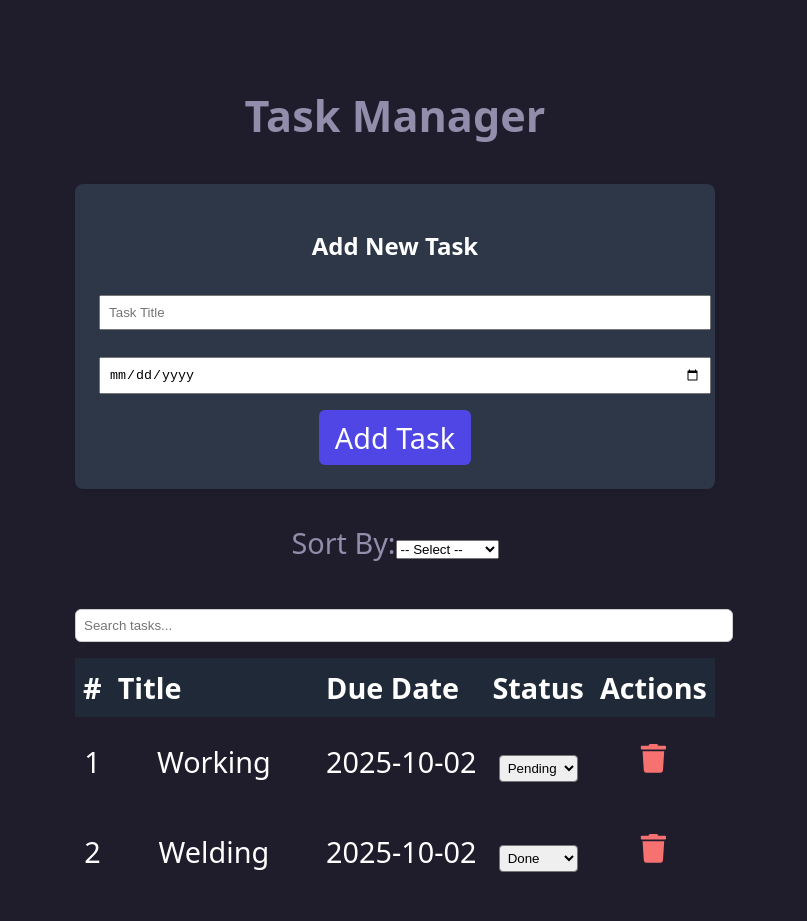
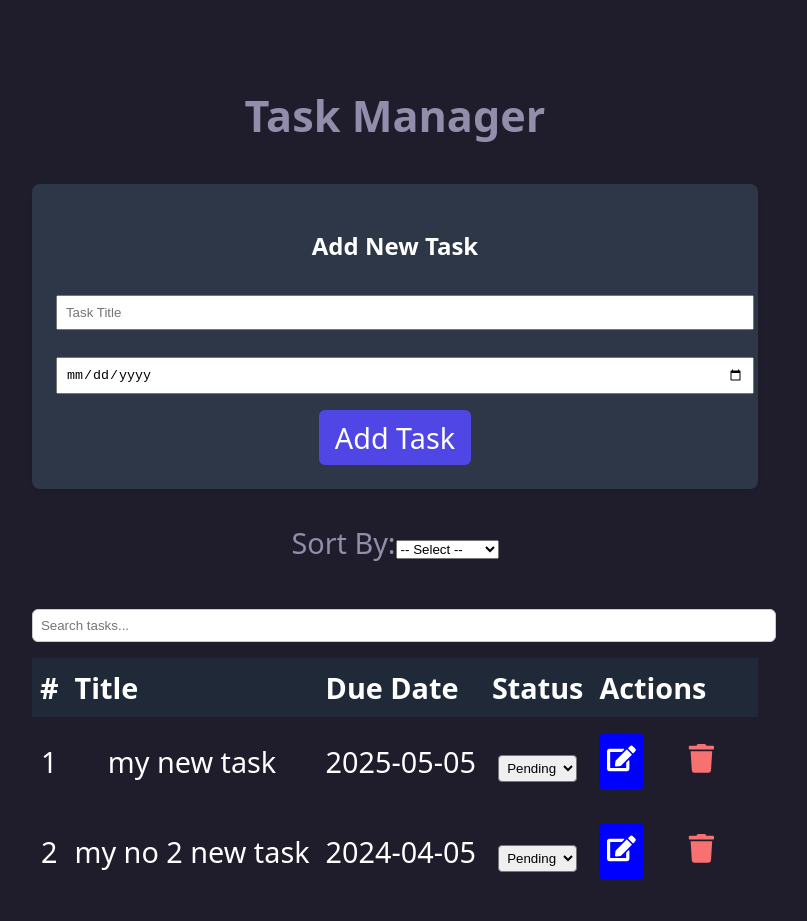
Before and after one commit to Imani-ux/task-manager, a React (Vite) app: page / in a window 1280 px wide. Shown: the top 921 px of the page, without its empty margins (245-1052 px from the left). Built offline with nearby package versions, Linux system fonts and the light colour scheme; data requests are answered from the project's data file.

Commit message:
Adds the edit button and ensures it is working.Also updated the sort dropdown

```diff
--- a/db.json
+++ b/db.json
@@ -1,28 +1,52 @@
 {
   "tasks": [
     {
-      "id": "9075",
-      "title": "Working",
-      "dueDate": "2025-10-02",
+      "id": null,
+      "title": "jgky",
+      "dueDate": "2025-06-14",
       "completed": false
     },
     {
-      "id": "ec79",
-      "title": "Welding",
-      "dueDate": "2025-10-02",
-      "completed": true
-    },
-    {
-      "id": "b03d",
+      "id": null,
       "title": "Go to the gym",
-      "dueDate": "2025-03-05",
+      "dueDate": "2025-03-20",
       "completed": false
     },
     {
-      "id": "26d6",
-      "title": "wfwer",
-      "dueDate": "2025-02-02",
-      "completed": true
+      "id": null,
+      "title": "swimming",
+      "dueDate": "2025-12-25",
+      "completed": false
+    },
+    {
+      "id": null,
+      "title": "my shopping list",
+      "dueDate": "2025-06-20",
+      "completed": false
+    },
+    {
+      "id": null,
+      "title": "my",
+      "dueDate": "2025-04-05",
+      "completed": false
+    },
+    {
+      "id": null,
+      "title": "good",
+      "dueDate": "2025-05-05",
+      "completed": false
+    },
+    {
+      "id": "d651d162-e64e-4ca0-aa18-b40a26e033ed",
+      "title": "my new task",
+      "dueDate": "2025-05-05",
+      "completed": false
+    },
+    {
+      "id": "deccccb3-4fb2-4489-ba26-0a17d19108f0",
+      "title": "my no 2 new task",
+      "dueDate": "2024-04-05",
+      "completed": false
     }
   ]
 }
--- a/src/App.jsx
+++ b/src/App.jsx
@@ -7,6 +7,7 @@ import './App.css';
 function App() {
   const [tasks, setTasks] = useState([]);
   const [sortBy, setSortBy] = useState('');
+  const [editingTask, setEditingTask] = useState(null);
 
   useEffect(() => {
     fetch('http://localhost:3000/tasks')
@@ -31,6 +32,27 @@ function App() {
         setTasks([...tasks, newTask]);
       })
       .catch((error) => console.error('Error adding task:', error));
+  };
+
+  const handleEditSave = (updatedTask) => {
+    fetch(`http://localhost:3000/tasks/${updatedTask.id}`, {
+      method: 'PUT',
+      headers: { 'Content-Type': 'application/json' },
+      body: JSON.stringify(updatedTask),
+    })
+      .then((res) => {
+        if (!res.ok) {
+          throw new Error('Failed to update task');
+        }
+        return res.json();
+      })
+      .then((updatedTaskFromServer) => {
+        setTasks(tasks.map(task =>
+          task.id === updatedTaskFromServer.id ? updatedTaskFromServer : task
+        ));
+        setEditingTask(null);
+      })
+      .catch((error) => console.error('Error updating task:', error));
   };
 
   const handleToggleStatus = (id, newStatus) => {
@@ -74,6 +96,9 @@ function App() {
       case 'createdTime':
         sortedTasks.sort((a, b) => new Date(a.createdTime) - new Date(b.createdTime));
         break;
+      case 'title':
+        sortedTasks.sort((a, b) => a.title.localeCompare(b.title));
+        break;
       default:
         break;
     }
@@ -81,11 +106,24 @@ function App() {
     setSortBy(criteria);
   };
 
+  const handleEditClick = (task) => {
+    setEditingTask(task);
+  };
+
   return (
     <Container>
       <h2 className="text-white text-2xl font-bold mb-4">Task Manager</h2>
       <div className="flex justify-between items-center mb-4">
-        <TaskForm onAddTask={handleAddTask} />
+        {editingTask === null ? (
+          <TaskForm onAddTask={handleAddTask} />
+        ) : (
+          <TaskForm
+            onAddTask={handleEditSave}
+            initialTask={editingTask}
+            isEditing={true}
+            onCancelEdit={() => setEditingTask(null)}
+          />
+        )}
         <div className="flex items-center">
           <label htmlFor="sortBy" className="mr-2 text-white">Sort By:</label>
           <select id="sortBy" value={sortBy} onChange={(e) => sortTasks(e.target.value)}>
@@ -94,11 +132,17 @@ function App() {
             <option value="pending">Pending</option>
             <option value="done">Done</option>
             <option value="createdTime">Time Created</option>
+            <option value="title">Title</option>
           </select>
         </div>
       </div>
       <div className="formaandlist">
-        <TaskList tasks={tasks} onDeleteTask={handleDeleteTask} onToggleStatus={handleToggleStatus} />
+        <TaskList
+          tasks={tasks}
+          onDeleteTask={handleDeleteTask}
+          onToggleStatus={handleToggleStatus}
+          onEditTask={handleEditClick}
+        />
       </div>
     </Container>
   );
--- a/src/components/TaskForm.jsx
+++ b/src/components/TaskForm.jsx
@@ -1,8 +1,16 @@
-import React, { useEffect, useState } from 'react';
+import React, { useState, useEffect } from 'react';
 import { FormContainer, Title, Input, Button } from '../styles';
 
-const TaskForm = ({ onAddTask }) => {
+const TaskForm = ({ onAddTask, initialTask, isEditing, onCancelEdit }) => {
   const [task, setTask] = useState({ title: '', dueDate: '' });
+
+  useEffect(() => {
+    if (isEditing && initialTask) {
+      setTask({ title: initialTask.title, dueDate: initialTask.dueDate });
+    } else {
+      setTask({ title: '', dueDate: '' });
+    }
+  }, [isEditing, initialTask]);
 
   const handleChange = (e) => {
     setTask({ ...task, [e.target.name]: e.target.value });
@@ -11,14 +19,20 @@ const TaskForm = ({ onAddTask }) => {
   const handleSubmit = (e) => {
     e.preventDefault();
     if (!task.title.trim()) return;
-    onAddTask({ ...task, completed: false });
+    onAddTask({
+      ...task,
+      completed: isEditing ? initialTask.completed : false,
+      id: isEditing ? initialTask.id : crypto.randomUUID(), // 👈 Fixed here
+    });
     setTask({ title: '', dueDate: '' });
+    if (isEditing) {
+      onCancelEdit();
+    }
   };
-
 
   return (
     <FormContainer>
-      <Title style={{ color: "white" }}>Add New Task</Title>
+      <Title style={{ color: "white" }}>{isEditing ? 'Edit Task' : 'Add New Task'}</Title>
       <form onSubmit={handleSubmit}>
         <Input
           type="text"
@@ -35,7 +49,12 @@ const TaskForm = ({ onAddTask }) => {
           onChange={handleChange}
           required
         />
-        <Button type="submit">Add Task</Button>
+        <Button type="submit">{isEditing ? 'Save Task' : 'Add Task'}</Button>
+        {isEditing && (
+          <Button type="button" onClick={onCancelEdit} style={{ backgroundColor: 'gray', marginLeft: '8px' }}>
+            Cancel
+          </Button>
+        )}
       </form>
     </FormContainer>
   );
--- a/src/components/TaskList.jsx
+++ b/src/components/TaskList.jsx
@@ -2,7 +2,7 @@ import React, { useState, useEffect } from 'react';
 import TaskTable from './TaskTable';
 import { TableContainer, SearchBar, SearchInput } from '../styles';
 
-const TaskList = ({ tasks, onDeleteTask, onToggleStatus }) => {
+const TaskList = ({ tasks, onDeleteTask, onToggleStatus, onEditTask }) => {
   const [searchTerm, setSearchTerm] = useState('');
   const [filteredTasks, setFilteredTasks] = useState(tasks);
 
@@ -23,7 +23,12 @@ const TaskList = ({ tasks, onDeleteTask, onToggleStatus }) => {
           onChange={(e) => setSearchTerm(e.target.value)}
         />
       </SearchBar>
-      <TaskTable tasks={filteredTasks} onDeleteTask={onDeleteTask} onToggleStatus={onToggleStatus} />
+      <TaskTable
+        tasks={filteredTasks}
+        onDeleteTask={onDeleteTask}
+        onToggleStatus={onToggleStatus}
+        onEditTask={onEditTask}
+      />
     </TableContainer>
   );
 };
--- a/src/components/TaskTable.jsx
+++ b/src/components/TaskTable.jsx
@@ -1,8 +1,8 @@
 import React from 'react';
 import { Table, Th, Td, DeleteButton } from '../styles';
-import { FaTrash } from 'react-icons/fa';
+import { FaTrash, FaEdit } from 'react-icons/fa';
 
-const TaskTable = ({ tasks, onDeleteTask, onToggleStatus }) => {
+const TaskTable = ({ tasks, onDeleteTask, onToggleStatus, onEditTask }) => {
   return (
     <Table className='exptable'>
       <thead>
@@ -15,7 +15,9 @@ const TaskTable = ({ tasks, onDeleteTask, onToggleStatus }) => {
         </tr>
       </thead>
       <tbody>
-        {tasks.map((task, index) => (
+        {tasks
+          .filter(task => task && task.id)
+          .map((task, index) => (
             <tr key={task.id} style={{ color: "white" }}>
               <Td>{index + 1}</Td>
               <Td>{task.title}</Td>
@@ -28,11 +30,25 @@ const TaskTable = ({ tasks, onDeleteTask, onToggleStatus }) => {
                   }
                   style={{ padding: '4px', borderRadius: '4px' }}
                 >
-          <option value="pending"> Pending</option>
-          <option value="done"> Done</option>
+                  <option value="pending">Pending</option>
+                  <option value="done">Done</option>
                 </select>
               </Td>
               <Td>
+                <button
+                  onClick={() => onEditTask(task)}
+                  style={{
+                    background: 'blue',
+                    color: 'white',
+                    padding: '8px',
+                    borderRadius: '4px',
+                    cursor: 'pointer',
+                    marginRight: '8px',
+                    border: 'none',
+                  }}
+                >
+                  <FaEdit />
+                </button>
                 <DeleteButton onClick={() => onDeleteTask(task.id)}>
                   <FaTrash />
                 </DeleteButton>
```
Also changed, not shown: src/pages/AllTasks.jsx (+30 -0 lines), src/pages/TaskList.jsx (+29 -15 lines). Lines whose indentation alone changed are shown as unchanged.
